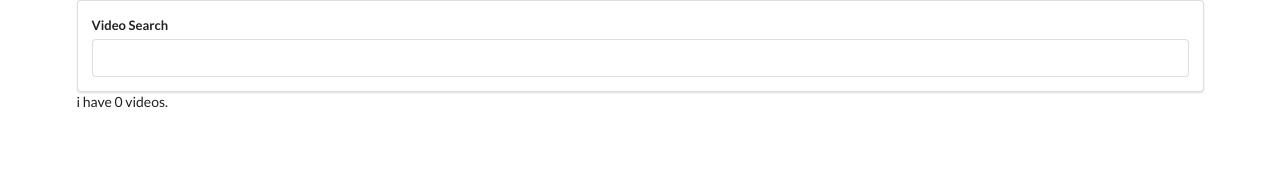
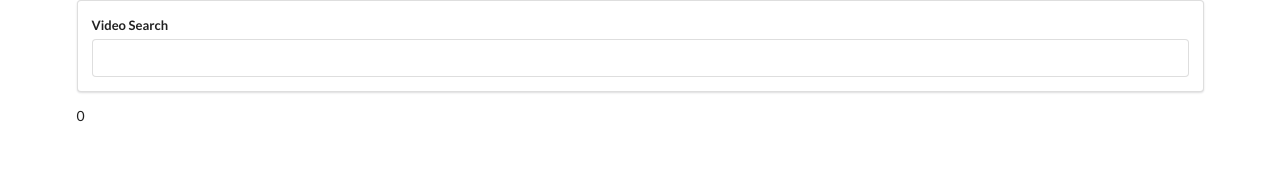
Before and after one commit to a4m4/Youtube-Videos, a React (Create React App) app: page / in a window 1280 px wide. Shown: the top 176 px of the page. Built offline with nearby package versions, Linux system fonts and the light colour scheme.

Commit message:
Update App.js

```diff
--- a/src/components/App.js
+++ b/src/components/App.js
@@ -1,6 +1,7 @@
 import React from 'react';
 import SearchBar from './SearchBar';
 import youtube from '../api/youtube';
+import VideoList from './VideoList';
 
 
 class App extends React.Component{
@@ -21,7 +22,7 @@ class App extends React.Component{
         return (
         <div className="ui container">
             <SearchBar onFormSubmit={this.onTermSubmit} />
-            i have {this.state.videos.length} videos.
+            <VideoList videos={this.state.videos} />
         </div>
         );
     }
```
